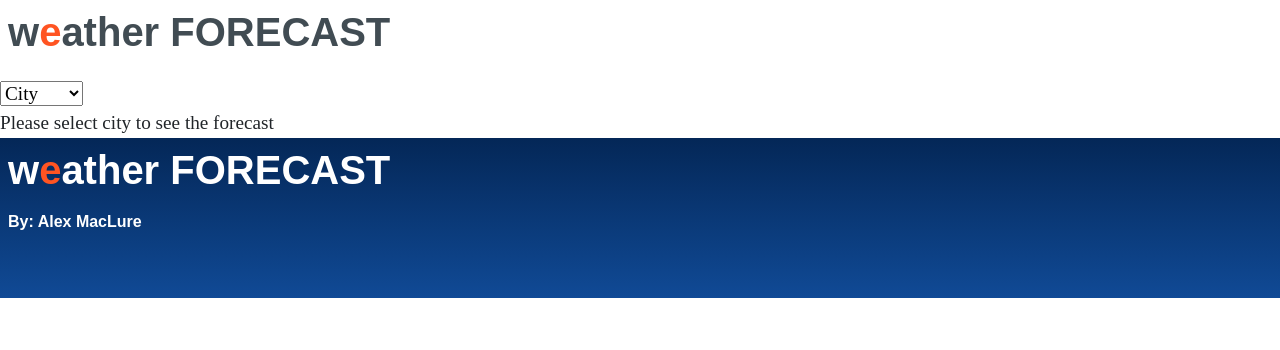
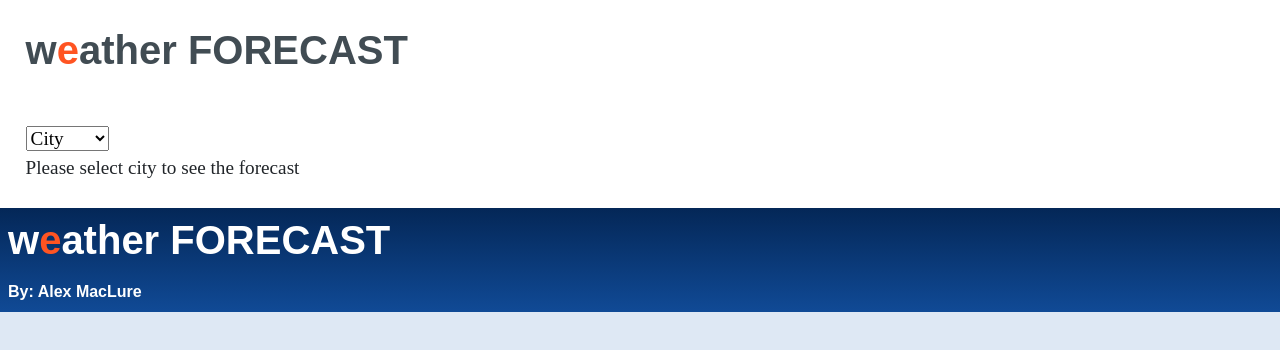
Before and after one commit to alexthemac/weather-app, a React (Create React App) app: page / in a window 1280 px wide. Shown: the top 350 px of the page. Built offline with nearby package versions, Linux system fonts and the light colour scheme.

Commit message:
Fix some background styling

```diff
--- a/src/App.css
+++ b/src/App.css
@@ -1,5 +1,6 @@
 .App {
-  height: 100%;
+  height: 100vh;
+  background: #dee8f4;
 }
 
 /* .App-logo {
--- a/src/components/CityDropDown.css
+++ b/src/components/CityDropDown.css
@@ -1,4 +1,7 @@
 .city-drop-down {
   font-size: 1.5vw;
   font-family: Montserrat;
+  background: white;
+  padding: 2vw;
+
 }
--- a/src/components/CityDropDown.js
+++ b/src/components/CityDropDown.js
@@ -1,6 +1,7 @@
 // import React from 'react';
 import './CityDropDown.css';
 import { cities } from "../helpers";
+
 
 function CityDropDown({cityName, setCityName}) {
 
--- a/src/components/DayButtons.css
+++ b/src/components/DayButtons.css
@@ -7,7 +7,7 @@
   background: rgb(252, 84, 34);
   display: table-cell;
   width: 14vw;
-  height: 4vw;
+  /* height: 2vw; */
   /* padding: 0 30px; */
   border-radius: 2vw;
   box-shadow: rgb(0 0 0 / 25%) 0 2px 5px;
--- a/src/components/Footer.css
+++ b/src/components/Footer.css
@@ -1,5 +1,5 @@
 .background {
-  height: 20vh;
+  /* height: 20vh; */
 
   background: linear-gradient(
   180deg
--- a/src/components/Footer.js
+++ b/src/components/Footer.js
@@ -3,14 +3,14 @@ import './Footer.css';
 
 function Footer({}) {
   return (
-    <div className="background">
+    <footer className="background">
       <h1 className="footer">
         <span className="white">w</span><span className="orange">e</span><span className="white">ather FORECAST</span>
       </h1>
       <div className="footer">
         <span className="white">By: Alex MacLure</span>
       </div>
-    </div>
+    </footer>
   );
 }
 
--- a/src/components/Forecast.css
+++ b/src/components/Forecast.css
@@ -6,12 +6,13 @@
   background-image: linear-gradient(
   180deg
 ,#dee8f4,#fff);
+ padding: 2vw;
 }
 
 .forecast-table {
   font-size: 1.5vw;
   font-family: Montserrat;
-  width: 40vw;
+  /* width: 40vw; */
 
 
 
--- a/src/components/ForecastButton.css
+++ b/src/components/ForecastButton.css
@@ -2,7 +2,7 @@
   background: rgb(252, 84, 34);
   display: table-cell;
   width: 14vw;
-  height: 4vw;
+  /* height: 4vw; */
   /* padding: 0 30px; */
   border-radius: 2vw;
   box-shadow: rgb(0 0 0 / 25%) 0 2px 5px;
--- a/src/components/Header.css
+++ b/src/components/Header.css
@@ -1,9 +1,10 @@
 .header {
   font-family: Montserrat,sans-serif;
   font-weight: 700;
-  height: 10vh;
-  padding: 8px;
+  /* height: 10vh; */
+  padding: 2vw;
   margin: 0px;
+  background: white;
 
 }
 
--- a/src/components/Weather.css
+++ b/src/components/Weather.css
@@ -2,7 +2,14 @@
   /* border: 2px purple dotted; */
   display: flex;
   flex-direction: column;
-  font-size: 1.5vw;
+  font-size: 3vw;
   font-family: Montserrat;
+  /* height: 20vw; */
+  padding: 2vw;
+
+
+  background-image: linear-gradient(
+    180deg
+  ,#fff, #dee8f4);
 
 }
```
